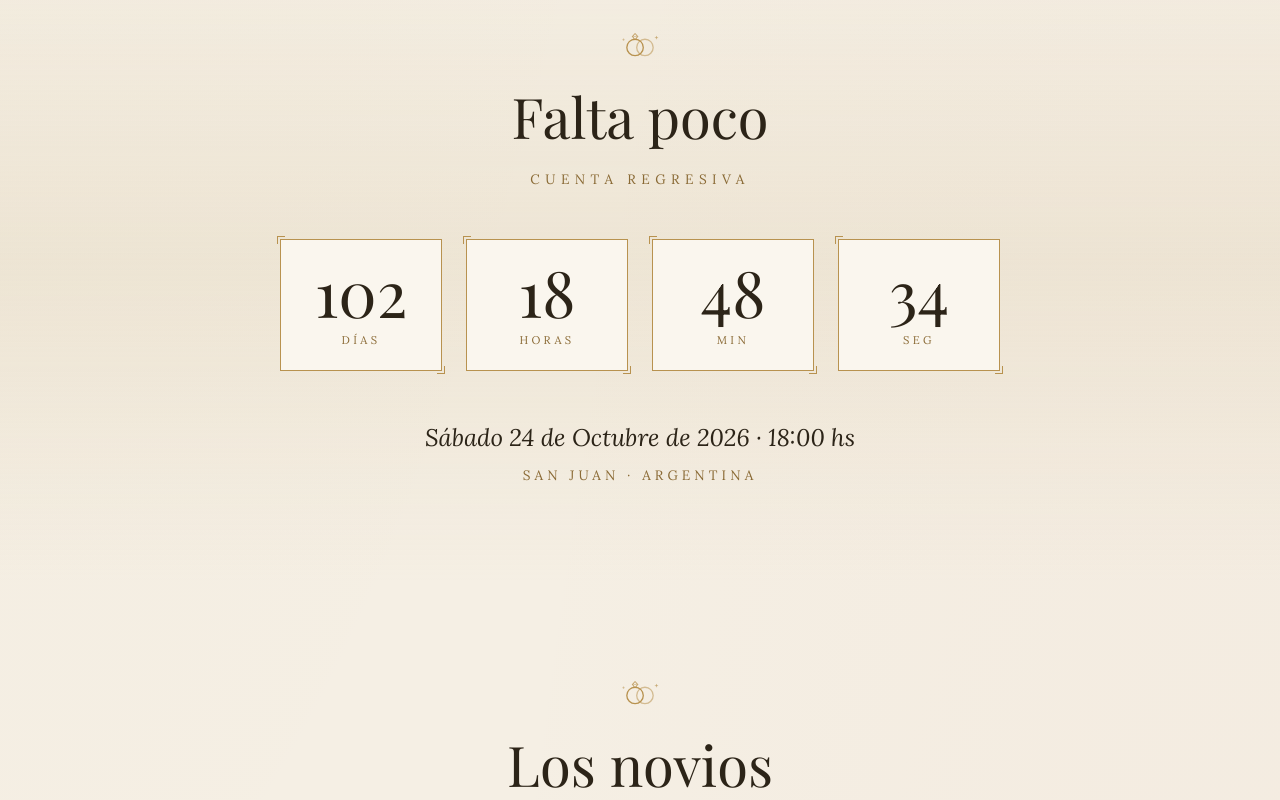
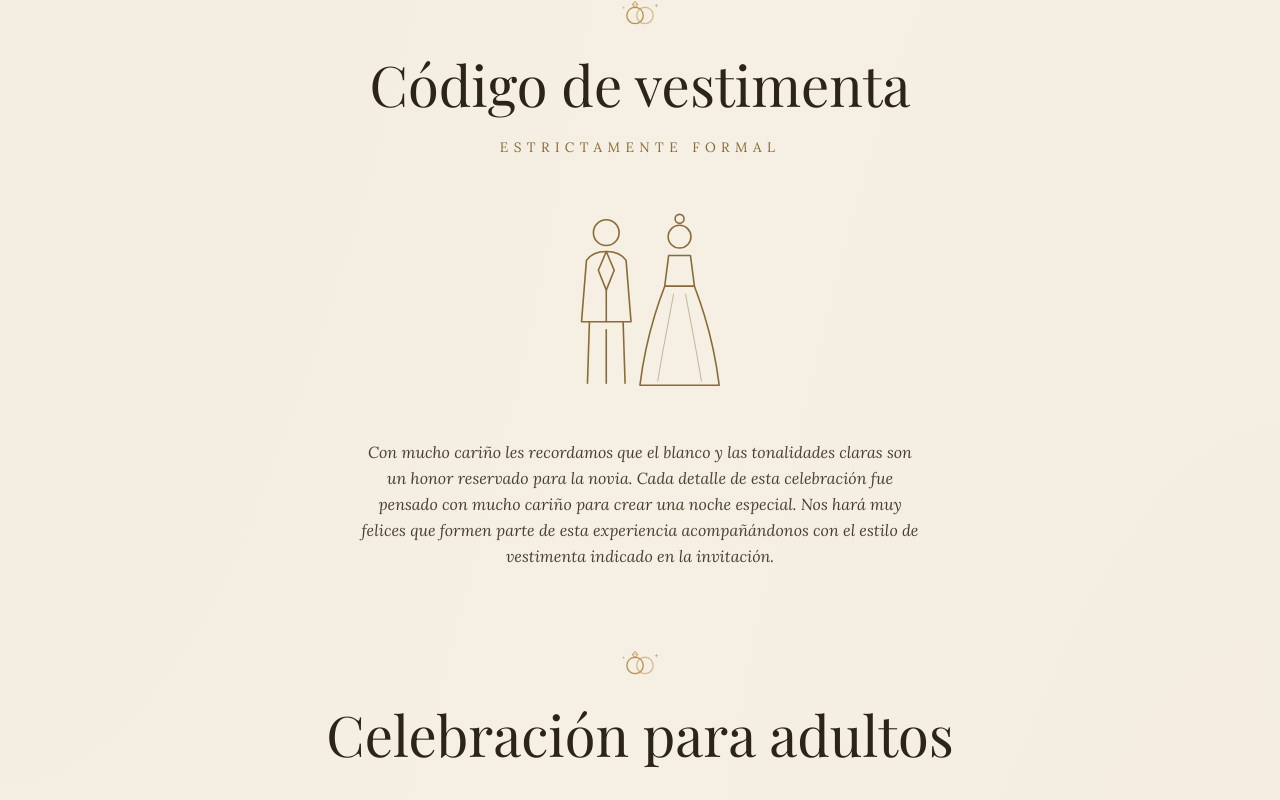
Before and after one commit to RamiroElizondo/casamiento, a Next.js app: page /194aeb9e-117d-448f-996b-fe0a92e59475 in a window 1280 px wide. Shown: the part 3280-4080 px from the top of the page. Built offline with nearby package versions, Linux system fonts and the light colour scheme; a web font is replaced by a local one.

Commit message:
Vestimaenta y adultos

```diff
--- /dev/null
+++ b/components/DressCodeSection.jsx
@@ -0,0 +1,79 @@
+import Ornament from '@/components/Ornament';
+
+// Ilustración de pareja: ella de vestido, él de traje. Línea simple,
+// mismo estilo que los iconos de eventos.
+function CoupleIllustration() {
+  return (
+    <svg
+      viewBox="0 0 220 210"
+      fill="none"
+      stroke="currentColor"
+      strokeWidth="1.6"
+      strokeLinecap="round"
+      strokeLinejoin="round"
+      className="h-44 w-auto sm:h-52"
+      aria-hidden="true"
+    >
+      {/* Novio */}
+      <circle cx="76" cy="34" r="13" />
+      <path d="M56 62 C 60 56, 67 53, 76 53 C 85 53, 92 56, 96 62 L 101 124 L 51 124 Z" />
+      <path d="M76 53 L 68 72 L 76 92 L 84 72 Z" />
+      <path d="M76 92 V 124" />
+      <path d="M59 124 L 57 186 M 93 124 L 95 186 M 76 132 V 186" />
+
+      {/* Novia */}
+      <circle cx="150" cy="38" r="11.5" />
+      <circle cx="150" cy="20" r="4.5" />
+      <path d="M139 57 L 161 57 L 165 88 L 135 88 Z" />
+      <path d="M135 88 C 122 122, 114 155, 110 188 L 190 188 C 186 155, 178 122, 165 88" />
+      <path
+        d="M144 96 C 138 128, 132 158, 128 184 M 156 96 C 162 128, 168 158, 172 184"
+        strokeWidth="1"
+        opacity="0.45"
+      />
+    </svg>
+  );
+}
+
+export default function DressCodeSection() {
+  return (
+    <section className="relative z-10 px-6 py-16">
+      {/* Código de vestimenta */}
+      <div className="reveal mb-10 text-center">
+        <Ornament className="mb-3 text-gold" />
+        <h2 className="font-display text-[clamp(2rem,6vw,3.5rem)] font-normal text-ink">
+          Código de vestimenta
+        </h2>
+        <div className="mt-2 font-smallcaps text-[0.85rem] uppercase tracking-[0.4em] text-gold-deep">
+          Estrictamente formal
+        </div>
+      </div>
+
+      <div className="reveal mb-8 flex justify-center text-gold-deep">
+        <CoupleIllustration />
+      </div>
+
+      <p className="reveal mx-auto max-w-[560px] text-center italic leading-relaxed text-ink-soft">
+        Con mucho cariño les recordamos que el blanco y las tonalidades claras
+        son un honor reservado para la novia. Cada detalle de esta celebración
+        fue pensado con mucho cariño para crear una noche especial. Nos hará
+        muy felices que formen parte de esta experiencia acompañándonos con el
+        estilo de vestimenta indicado en la invitación.
+      </p>
+
+      {/* Celebración para adultos */}
+      <div className="reveal mb-8 mt-20 text-center">
+        <Ornament className="mb-3 text-gold" />
+        <h2 className="font-display text-[clamp(2rem,6vw,3.5rem)] font-normal text-ink">
+          Celebración para adultos
+        </h2>
+      </div>
+
+      <p className="reveal mx-auto max-w-[560px] text-center italic leading-relaxed text-ink-soft">
+        Sabemos cuánto queremos a los más pequeños, pero en esta oportunidad
+        hemos decidido que nuestra celebración sea solo para adultos. Gracias
+        por comprender y por acompañarnos en este momento tan especial.
+      </p>
+    </section>
+  );
+}
--- a/components/Invitation.jsx
+++ b/components/Invitation.jsx
@@ -3,6 +3,7 @@ import AmbientPetals from '@/components/AmbientPetals';
 import CoupleSection from '@/components/CoupleSection';
 import NamesSection from '@/components/NamesSection';
 import EventsSection from '@/components/EventsSection';
+import DressCodeSection from '@/components/DressCodeSection';
 import CountdownSection from '@/components/CountdownSection';
 import GallerySection from '@/components/GallerySection';
 import SpotifySection from '@/components/SpotifySection';
@@ -21,6 +22,7 @@ export default function Invitation({ type }) {
       <NamesSection />
       <GallerySection />
       <EventsSection type={type} />
+      <DressCodeSection />
       <CountdownSection
         targetIso={countdownEvent.dateTime}
         timeLabel={countdownEvent.time}
```
